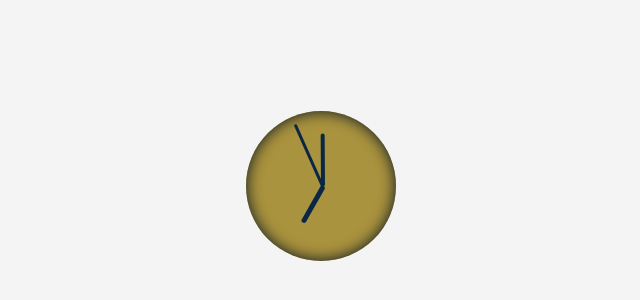
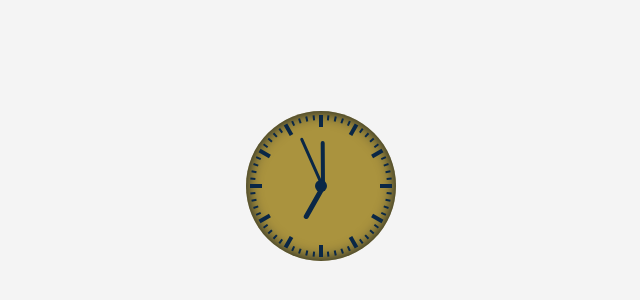
Before and after one commit to kumawatvinit/Javascript30, a plain HTML site: page 02 - JS and CSS Clock/index.html in a window 1280 px wide. Shown: the part 222-522 px from the top of the page, without its empty margins (319-959 px from the left). Drawn offline with Linux system fonts and the light colour scheme.

Commit message:
added marks near clock boundary, UI changes

```diff
--- a/02 - JS and CSS Clock/index.html
+++ b/02 - JS and CSS Clock/index.html
@@ -11,6 +11,7 @@
         <div class="hand hour"></div>
         <div class="hand min"></div>
         <div class="hand sec"></div>
+        <div class="center-circle"></div>
       </div>
     </div>
 
@@ -56,19 +57,65 @@
 
       .hour {
         width: 5px;
-        height: 28%;
+        height: 25%;
       }
       .min {
         width: 4px;
-        height: 35%;
+        height: 30%;
       }
       .sec {
         width: 3px;
-        height: 45%;
+        height: 35%;
+      }
+
+      .center-circle {
+        position: absolute;
+        width: 12px;
+        height: 12px;
+        background-color: rgb(10, 39, 70);
+        border-radius: 50%;
+        top: 50%;
+        left: 50%;
+        transform: translate(-50%, -50%);
+      }
+
+      .mark {
+        position: absolute;
+        top: 50%;
+        left: 50%;
+        background-color: rgb(10, 39, 70);
+        transform-origin: bottom;
+
+        width: 2px;
+        height: 5px;
+      }
+
+      .mark.hour {
+        width: 4px;
+        height: 12px;
       }
     </style>
 
     <script>
+      function createMarks() {
+        const clockFace = document.querySelector(".clock-face");
+
+        for (let i = 0; i < 60; i++) {
+          const mark = document.createElement("div");
+          mark.className = "mark";
+
+          const angle = 6 * i;
+          mark.style.transform = `translate(-50%, -100%) rotate(${angle}deg) translate(0, 71px)`;
+
+          if (i % 5 === 0) {
+            mark.classList.add("hour");
+            // mark.textContent = `${i/5}`;
+          }
+
+          clockFace.appendChild(mark);
+        }
+      }
+
       function setTime() {
         const now = new Date();
 
@@ -76,8 +123,8 @@
         const mins = now.getMinutes();
         const secs = now.getSeconds();
 
-        const hrDeg = (360 * hrs) / 12 + (30 * mins) / 60 ;
-        const minDeg = (360 * mins) / 60 + (6 * secs) / 60 ;
+        const hrDeg = (360 * hrs) / 12 + (30 * mins) / 60;
+        const minDeg = (360 * mins) / 60 + (6 * secs) / 60;
         const secDeg = (360 * secs) / 60;
 
         const hrHand = document.querySelector(".hour");
@@ -89,9 +136,9 @@
         secHand.style.transform = `translate(0px, -100%) rotate(${secDeg}deg)`;
       }
 
+      createMarks();
+      setTime();
       setInterval(setTime, 1000);
-
-      setTime();
     </script>
   </body>
 </html>
```
